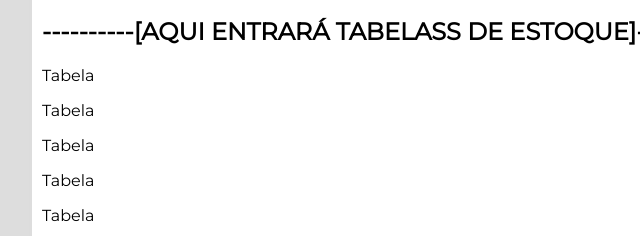
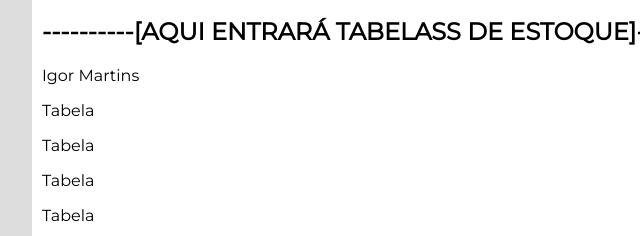
Before and after one commit to IgorGrativol/ProjetoLogin, a plain HTML site: page home.html in a window 1280 px wide. Shown: the part 231-467 px from the top of the page, 148-788 px from the left. Drawn offline with Linux system fonts and the light colour scheme.

Commit message:
Nome tabela

```diff
--- a/home.html
+++ b/home.html
@@ -1,11 +1,13 @@
 <!DOCTYPE html>
 <html lang="en">
+
 <head>
     <meta charset="UTF-8">
     <meta name="viewport" content="width=device-width, initial-scale=1.0">
     <title>Gesso Ximenes - Estoque</title>
     <link rel="stylesheet" href="estilohome.css">
 </head>
+
 <body>
     <div id="interface">
 
@@ -19,13 +21,13 @@
             <ul>
                 <li><a href="#">Estoque</a></li>
                 <li><a href="#">Orçamento</a></li>
-        <li><a href="sitegesso.html" >Sair</a></li>
+                <li><a href="sitegesso.html">Sair</a></li>
             </ul>
         </nav>
 
         <section id="corpo">
             <h1>----------[AQUI ENTRARÁ TABELASS DE ESTOQUE]---------</h1>
-        <p>Tabela</p>
+            <p>Igor Martins</p>
             <p>Tabela</p>
             <p>Tabela</p>
             <p>Tabela</p>
@@ -44,4 +46,5 @@
     </div>
     <script src="scriptEstoque.js"></script>
 </body>
+
 </html>
```
Lines whose indentation alone changed are shown as unchanged.
